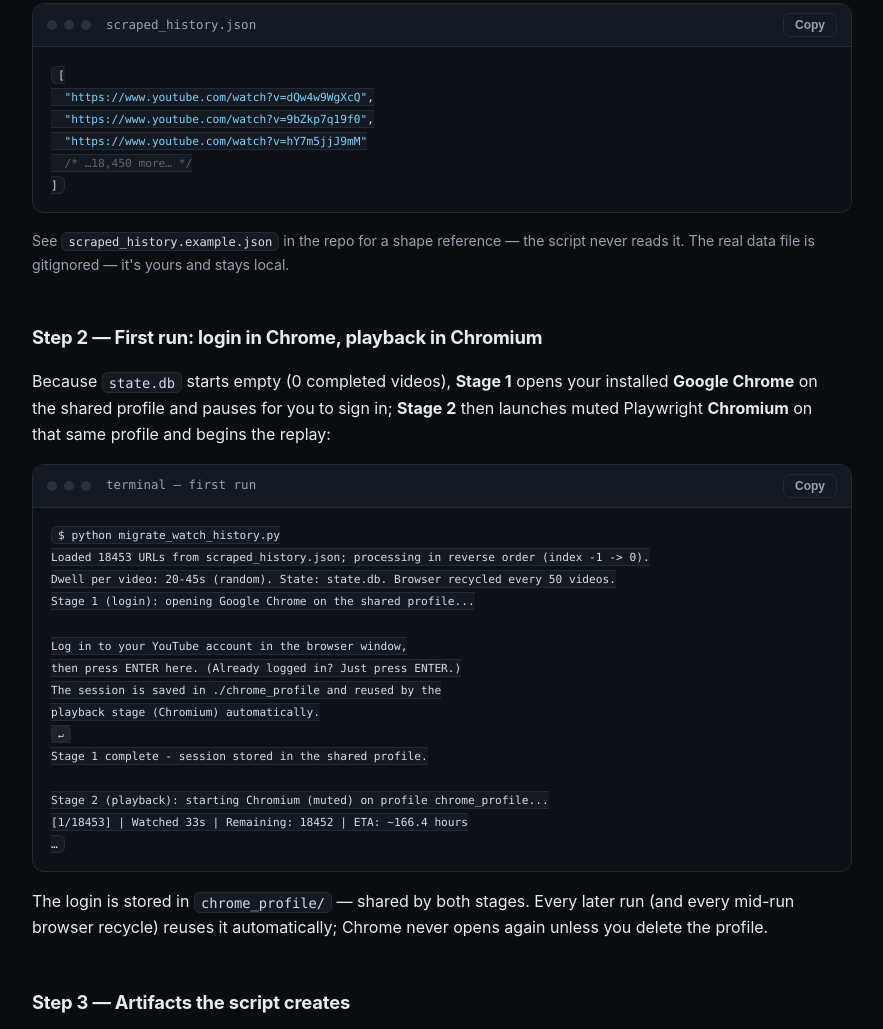
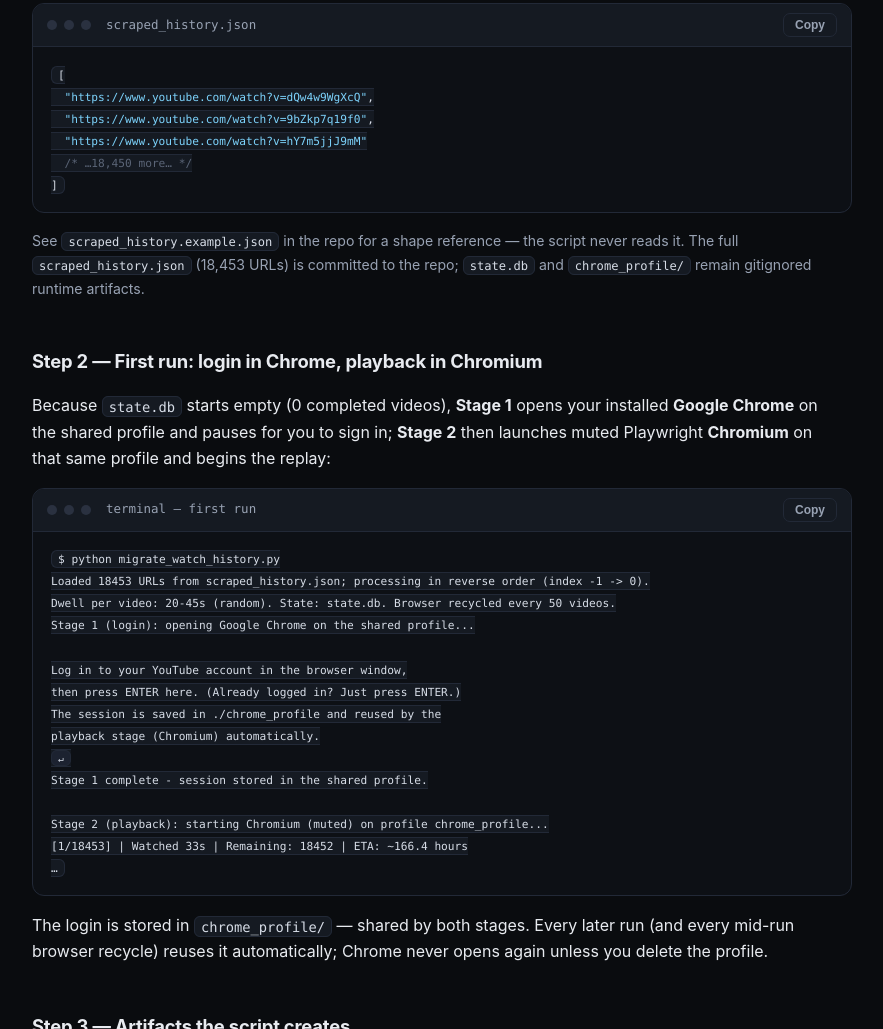
Before and after one commit to Dreamthe2nd/yt-migrate-watch-history, a plain HTML site: page site/index.html in a window 1280 px wide. Shown: the part 4576-5605 px from the top of the page, without its empty margins (102-985 px from the left). Drawn offline with Linux system fonts and the light colour scheme.

Commit message:
Track scraped_history.json under its canonical name; merge main; update docs
Co-authored-by: arena-agent <297053741+arena-agent@users.noreply.github.com>

```diff
--- a/site/index.html
+++ b/site/index.html
@@ -205,7 +205,7 @@ playwright install chromium
   <span class="cm">/* …18,450 more… */</span>
 ]</code></pre>
       </div>
-      <p class="fine">See <code>scraped_history.example.json</code> in the repo for a shape reference — the script never reads it. The real data file is gitignored — it's yours and stays local.</p>
+      <p class="fine">See <code>scraped_history.example.json</code> in the repo for a shape reference — the script never reads it. The full <code>scraped_history.json</code> (18,453 URLs) is committed to the repo; <code>state.db</code> and <code>chrome_profile/</code> remain gitignored runtime artifacts.</p>
 
       <h3 class="sub-h">Step 2 — First run: login in Chrome, playback in Chromium</h3>
       <p>
@@ -379,7 +379,7 @@ context.close(); relaunch()  <span class="cm"># &gt; Browser recycled...</span><
       <details class="faq"><summary>Why is the array reversed?</summary><p>The script processes the list from its last entry to its first (original index <code>-1 → 0</code>), as specified for this migration — so if your scrape was newest-first, playback effectively runs in chronological order.</p></details>
       <details class="faq"><summary>Why <code>domcontentloaded</code> and not <code>networkidle</code>?</summary><p>YouTube keeps streaming, telemetry, and social sockets open for as long as the page exists. <code>networkidle</code> requires a quiet window that effectively never arrives, so navigation would time out on most videos. <code>domcontentloaded</code> returns as soon as the page is usable, and the short <code>&lt;video&gt;</code> wait handles the rest.</p></details>
       <details class="faq"><summary>What exactly happens to a failed URL?</summary><p>The warning is logged, then the URL is inserted into <code>watched_videos</code> like any other — "marked as attempted" — and the loop moves on. That trade-off keeps a single 404 from stalling an 8-day run. Delete the row (see Usage) if you want a specific URL replayed.</p></details>
-      <details class="faq"><summary>Is the data safe / private?</summary><p>Everything stays local: the JSON input, the SQLite state, and the browser profile never leave your machine. The example JSON in the repo is illustrative only — the script reads nothing but your <code>scraped_history.json</code>. The only network traffic is Playwright driving your own logged-in YouTube session to the URLs in your file.</p></details>
+      <details class="faq"><summary>Is the data safe / private?</summary><p>The SQLite state and browser profile always stay on your machine. The script reads nothing but <code>scraped_history.json</code> — the example JSON is never opened. The only network traffic is Playwright driving your own logged-in YouTube session to the URLs in your file.</p></details>
     </div>
   </section>
 </main>
```
Also changed, not shown: scraped_history.json (renamed from scraped_history (1).json), 2 other files.
